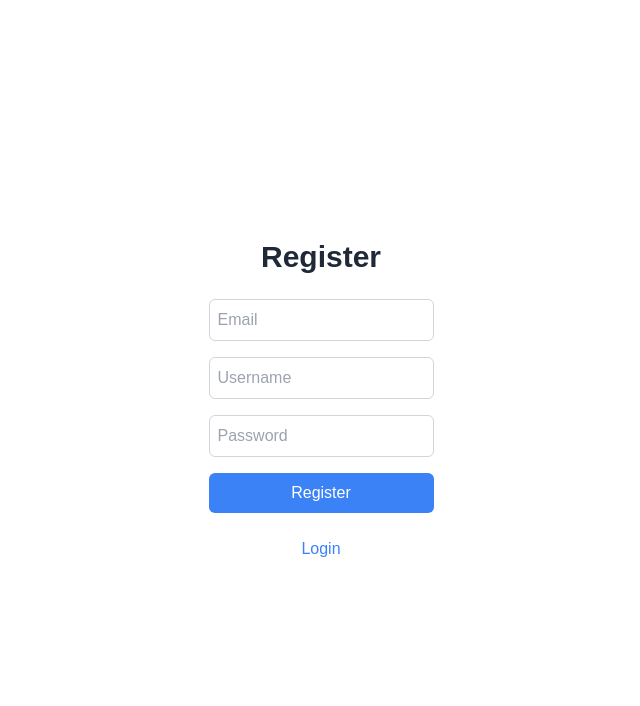
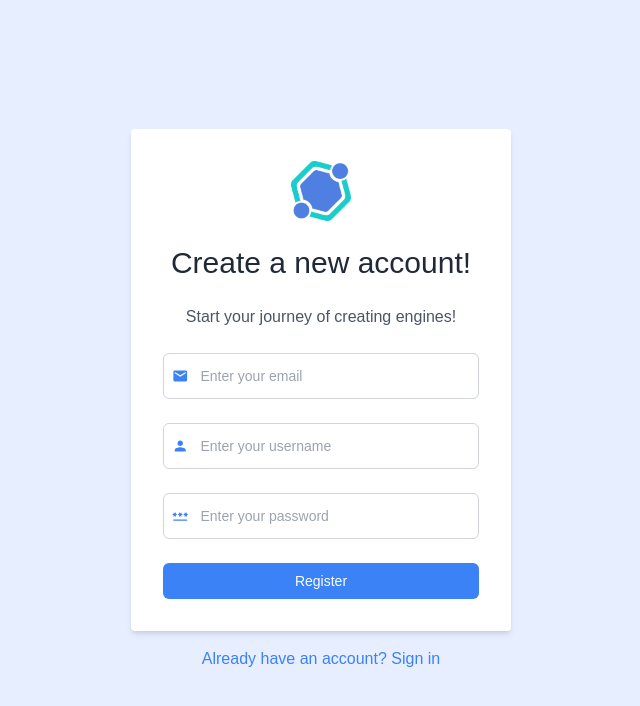
Before and after one commit to ryuusama09/Imgress, a React (Create React App) app: page /register in a window 1280 px wide. Shown: the top 706 px of the page, without its empty margins (319-959 px from the left). Built offline with nearby package versions, Linux system fonts and the light colour scheme.

Commit message:
major ui changes

```diff
--- a/package.json
+++ b/package.json
@@ -13,6 +13,7 @@
     "react": "^18.2.0",
     "react-dom": "^18.2.0",
     "react-icons": "^4.10.1",
+    "react-modal": "^3.16.1",
     "react-router-dom": "^6.14.2",
     "react-scripts": "5.0.1",
     "wait-on": "^7.0.1",
--- a/src/index.css
+++ b/src/index.css
@@ -1,11 +1,11 @@
 @tailwind base;
 @tailwind components;
 @tailwind utilities;
-@import url("https://fonts.googleapis.com/css2?family=Ubuntu:wght@300;400;500;700&display=swap");
+@import url("https://fonts.googleapis.com/css2?family=Poppins:wght@300;400;500;700&display=swap");
 
 * {
   box-sizing: border-box;
   margin: 0;
   padding: 0;
-  font-family: "Ubuntu", sans-serif;
+  font-family: "Poppins", sans-serif;
 }
--- a/src/pages/Home.jsx
+++ b/src/pages/Home.jsx
@@ -2,9 +2,11 @@ import React, { useEffect, useRef, useState } from "react";
 import { useNavigate } from "react-router-dom";
 import { useStore } from "../store";
 import { GoContainer } from "react-icons/go";
-
+import logo from "../assets/logo.png";
+import Modal from "react-modal";
 const Home = () => {
   const navigate = useNavigate();
+  const [modalIsOpen, setIsOpen] = React.useState(false);
 
   const user = useStore((state) => state.user);
   const logout = useStore((state) => state.logout);
@@ -18,7 +20,12 @@ const Home = () => {
       navigate("/login");
     }
   }, [user]);
-
+  function closeModal() {
+    setIsOpen(false);
+  }
+  function openModal() {
+    setIsOpen(true);
+  }
   useEffect(() => {
     if (ref.current === null) {
       ref.current.setAttribute("directory", true);
@@ -26,8 +33,47 @@ const Home = () => {
     }
   }, [ref]);
 
+  const customStyles = {
+    content: {
+      top: "50%",
+      left: "50%",
+      right: "auto",
+      bottom: "auto",
+      marginRight: "-50%",
+      transform: "translate(-50%, -50%)",
+    },
+  };
   return (
-    <div className="w-screen h-screen">
+    <div className="w-screen h-screen bg-[#E6EEFF]">
+      <Modal
+        isOpen={modalIsOpen}
+        onRequestClose={closeModal}
+        style={customStyles}
+        contentLabel="Example Modal"
+      >
+        <form className="flex flex-col min-w-[300px] gap-4">
+          <button
+            onClick={closeModal}
+            className="bg-red-500 text-white p-1 px-2 rounded-md text-sm self-end"
+          >
+            Close
+          </button>
+          <p className="text-gray-600 text-lg font-medium self-center">
+            Enter container details!
+          </p>
+          <input
+            type="text"
+            placeholder="Enter container name"
+            className="border border-gray-300 p-2  rounded-md text-sm w-full outline-none"
+          />
+          <button
+            type="submit"
+            className="bg-blue-500 text-white py-2 rounded-md text-sm w-fit self-center px-6"
+          >
+            Submit
+          </button>
+        </form>
+      </Modal>
       {/* <h1>Hello</h1>
       <input
         type="file"
@@ -38,8 +84,11 @@ const Home = () => {
         }}
       />
       <ul id="listing"></ul> */}
-      <div className="w-full flex justify-between items-center px-12 py-2 bg-gray-100">
-        <h1>Hello</h1>
+      <div className="w-full flex justify-between items-center px-8 py-2 pt-6">
+        <div className="flex">
+          <img src={logo} className="max-w-[40px] mr-3" />
+          <h1 className="text-3xl font-medium">Dashboard</h1>
+        </div>
         <button
           className="bg-blue-500 text-white p-2 rounded-md"
           onClick={() => logout()}
@@ -47,9 +96,15 @@ const Home = () => {
           Logout
         </button>
       </div>
-      <div className="w-full flex justify-between items-center px-12 py-2 mt-4">
-        <h1 className="text-2xl font-semibold">Containers</h1>
-        <button className="bg-blue-500 text-white p-2 rounded-md">Add</button>
+      <div className="m-6 pb-6 shadow rounded pt-2 bg-white">
+        <div className="w-full flex justify-between items-center px-8 py-2 mt-4">
+          <h1 className="text-2xl font-normal">Containers</h1>
+          <button
+            onClick={openModal}
+            className="bg-blue-500 text-sm text-white p-1 px-2 rounded-md"
+          >
+            Add
+          </button>
         </div>
         <div className="px-12 mt-4 flex flex-col gap-2">
           <div className="grid grid-cols-12 text-sm font-medium gap-2">
@@ -74,6 +129,7 @@ const Home = () => {
           </div>
         </div>
       </div>
+    </div>
   );
 };
 
--- a/src/pages/Login.jsx
+++ b/src/pages/Login.jsx
@@ -1,7 +1,8 @@
 import React, { useState } from "react";
 import { Link, useNavigate } from "react-router-dom";
 import { useStore } from "../store";
-
+import { MdEmail, MdPassword } from "react-icons/md";
+import logo from "../assets/logo.png";
 const Login = () => {
   const navigate = useNavigate();
   const Login = useStore((state) => state.login);
@@ -33,29 +34,49 @@ const Login = () => {
       .catch((error) => console.log("error", error));
   };
   return (
-    <div className="w-screen h-screen flex flex-col justify-center items-center gap-6">
-      <h1 className="text-gray-800 text-3xl font-semibold">Login</h1>
-      <form className="flex flex-col gap-4" onSubmit={(e) => login(e)}>
+    <div className="w-screen h-screen flex flex-col justify-center items-center bg-[#E6EEFF]">
+      <div className="bg-white p-8 shadow-md rounded min-w-[380px]">
+        <form
+          className="flex flex-col justify-center gap-6"
+          onSubmit={(e) => login(e)}
+        >
+          <img src={logo} className="max-w-[60px] self-center" />
+          <h1 className="text-gray-800 text-3xl font-medium self-center">
+            Welcome Back
+          </h1>
+          <p className="text-gray-600 text-md font-normal self-center">
+            Enter your credentials to access your engines!
+          </p>
+          <div className="border border-gray-300 p-2 flex items-center rounded-md">
+            <MdEmail className="text-blue-500 mr-2" size={18} />
             <input
               type="text"
-          placeholder="Email"
-          className="border border-gray-300 p-2 rounded-md"
+              placeholder="Enter your email"
+              className="p-1 w-full text-sm outline-none"
               value={data.email}
               onChange={(e) => setData({ ...data, email: e.target.value })}
             />
+          </div>
+          <div className="border border-gray-300 p-2 flex items-center rounded-md">
+            <MdPassword className="text-blue-500 mr-2" size={18} />
             <input
               type="password"
-          placeholder="Password"
-          className="border border-gray-300 p-2 rounded-md"
+              placeholder="Enter your password"
+              className="p-1 text-sm w-full outline-none"
               value={data.password}
               onChange={(e) => setData({ ...data, password: e.target.value })}
             />
-        <button type="submit" className="bg-blue-500 text-white p-2 rounded-md">
+          </div>
+          <button
+            type="submit"
+            className="bg-blue-500 text-white p-2 rounded-md text-sm"
+          >
             Login
           </button>
         </form>
-      <Link to="/register" className="text-blue-500">
-        Register
+      </div>
+      <Link to="/register" className="text-blue-500 mt-4 text-center">
+        Don't have an account? Register!
       </Link>
     </div>
   );
--- a/src/pages/Register.jsx
+++ b/src/pages/Register.jsx
@@ -1,6 +1,7 @@
 import React, { useState } from "react";
 import { Link, useNavigate } from "react-router-dom";
-
+import logo from "../assets/logo.png";
+import { MdEmail, MdPassword, MdPerson } from "react-icons/md";
 const Register = () => {
   const navigate = useNavigate();
   const [data, setData] = useState({
@@ -31,36 +32,59 @@ const Register = () => {
   };
 
   return (
-    <div className="w-screen h-screen flex flex-col justify-center items-center gap-6">
-      <h1 className="text-gray-800 text-3xl font-semibold">Register</h1>
-      <form className="flex flex-col gap-4" onSubmit={(e) => register(e)}>
+    <div className="w-screen h-screen flex flex-col justify-center items-center bg-[#E6EEFF]">
+      <div className="bg-white p-8 shadow-md rounded min-w-[380px] min-h-[300px]">
+        <form
+          className="flex flex-col justify-center gap-6"
+          onSubmit={(e) => register(e)}
+        >
+          <img src={logo} className="max-w-[60px] self-center" />
+          <h1 className="text-gray-800 text-3xl font-medium self-center">
+            Create a new account!
+          </h1>
+          <p className="text-gray-600 text-md font-normal self-center">
+            Start your journey of creating engines!
+          </p>
+          <div className="border border-gray-300 p-2 flex items-center rounded-md">
+            <MdEmail className="text-blue-500 mr-2" size={18} />
             <input
               type="text"
-          placeholder="Email"
-          className="border border-gray-300 p-2 rounded-md"
+              placeholder="Enter your email"
+              className="p-1 w-full text-sm outline-none"
               value={data.email}
               onChange={(e) => setData({ ...data, email: e.target.value })}
             />
+          </div>
+          <div className="border border-gray-300 p-2 flex items-center rounded-md">
+            <MdPerson className="text-blue-500 mr-2" size={18} />
             <input
               type="text"
-          placeholder="Username"
-          className="border border-gray-300 p-2 rounded-md"
+              placeholder="Enter your username"
+              className="p-1 text-sm w-full outline-none"
               value={data.username}
               onChange={(e) => setData({ ...data, username: e.target.value })}
             />
+          </div>
+          <div className="border border-gray-300 p-2 flex items-center rounded-md">
+            <MdPassword className="text-blue-500 mr-2" size={18} />
             <input
               type="password"
-          placeholder="Password"
-          className="border border-gray-300 p-2 rounded-md"
+              placeholder="Enter your password"
+              className="p-1 text-sm w-full outline-none"
               value={data.password}
               onChange={(e) => setData({ ...data, password: e.target.value })}
             />
-        <button type="submit" className="bg-blue-500 text-white p-2 rounded-md">
+          </div>
+          <button
+            type="submit"
+            className="bg-blue-500 text-white p-2 rounded-md text-sm"
+          >
             Register
           </button>
         </form>
-      <Link to="/login" className="text-blue-500">
-        Login
+      </div>
+      <Link to="/login" className="text-blue-500 mt-4">
+        Already have an account? Sign in
       </Link>
     </div>
   );
```
Also changed, not shown: src/assets/logo.png (added), 1 other file (tests, documents, lock files or other folders). Lines whose indentation alone changed are shown as unchanged.
